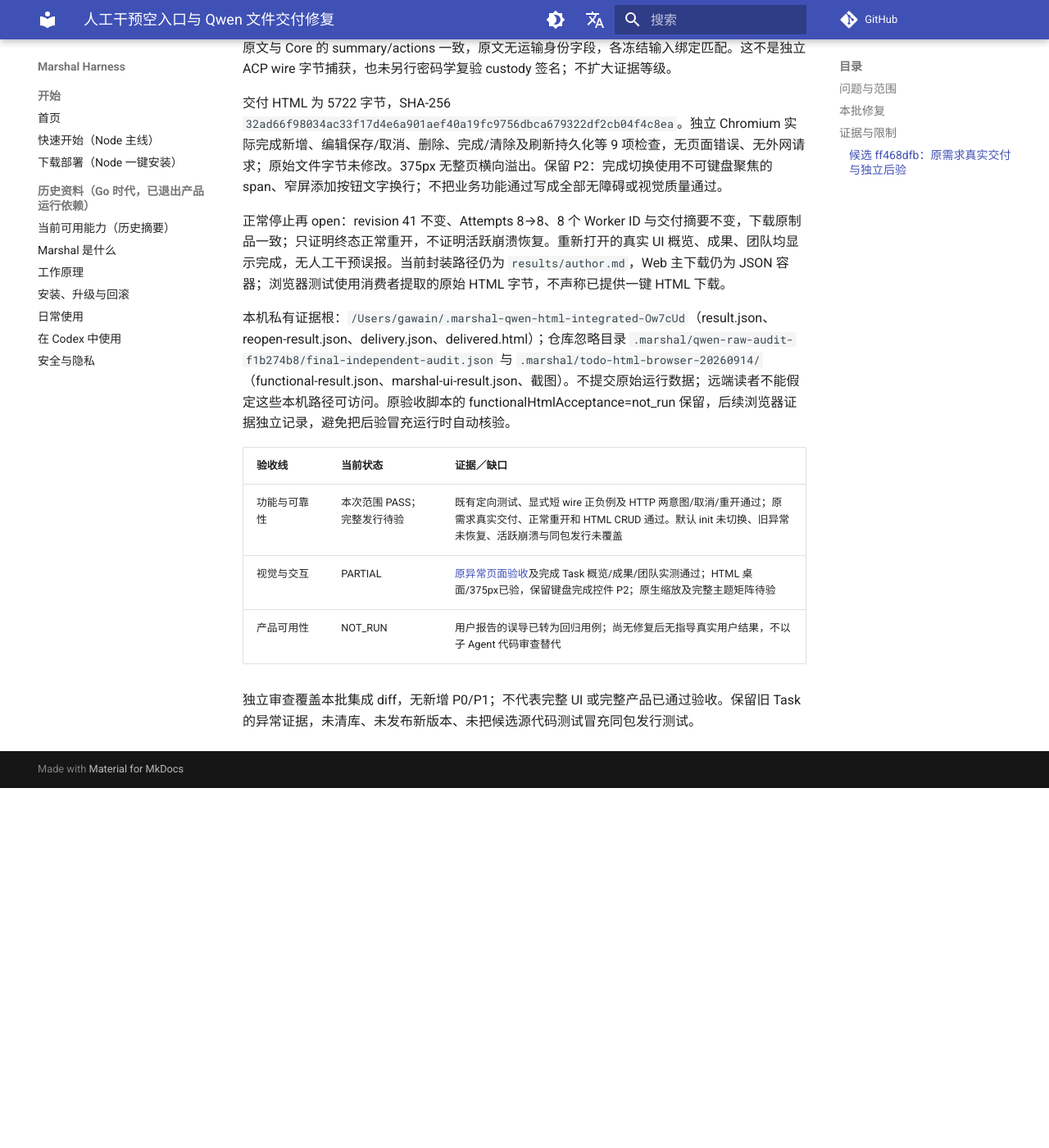
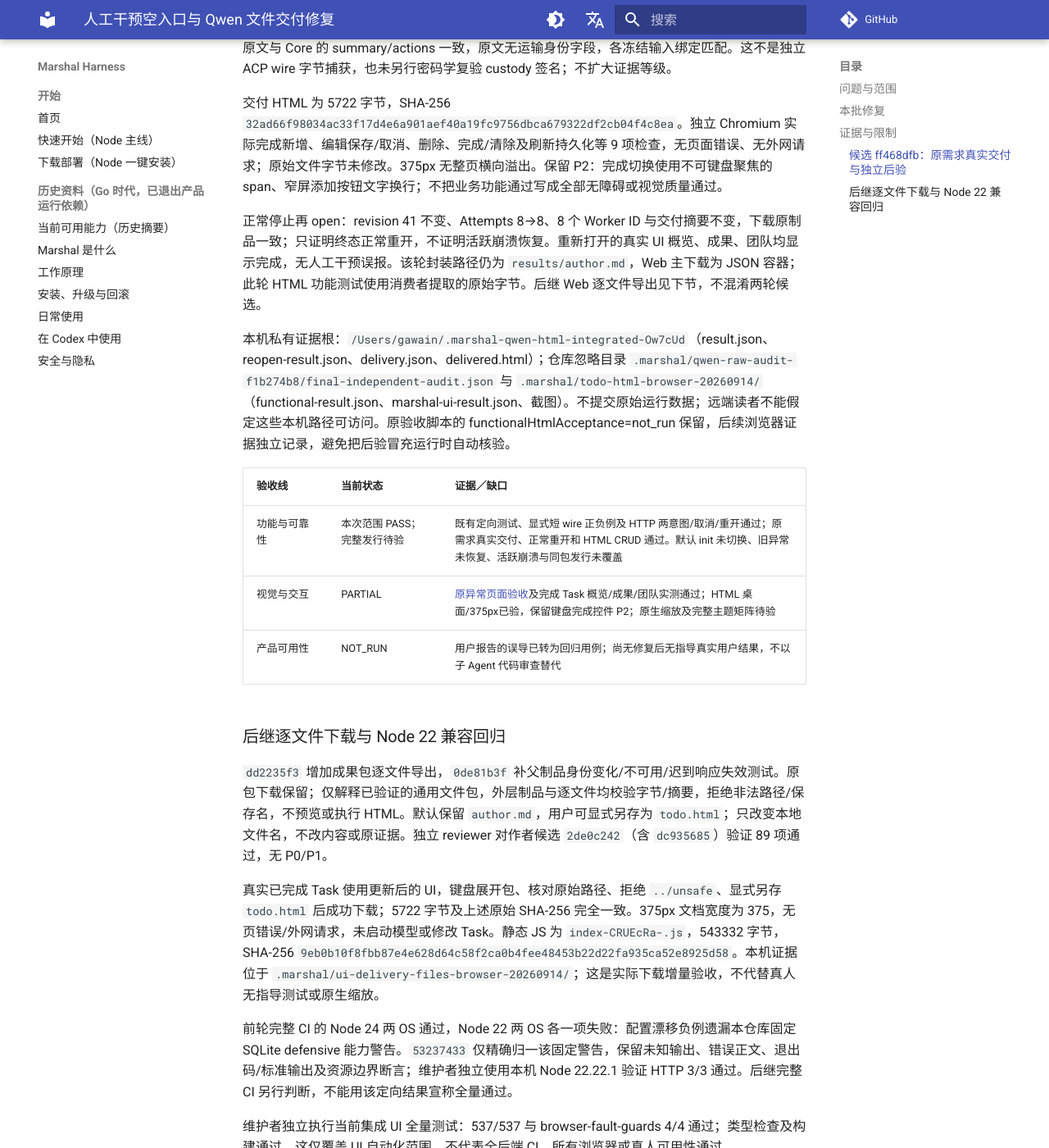
Before and after one commit to chiga0/marshal-harness, an MkDocs documentation site: the page built from docs/ui-1/2026-09-14-intervention-fix.md, in a window 1280 px wide and 1400 px high, scrolled down 1843 px. Shown: the whole window at 82% size. Built offline with MkDocs 1.6.1 and Material for MkDocs 9.7.7, drawn with Linux system fonts in a browser that asks for light colours; comment, search, counter and statistics services are not loaded; before the commit the page ends 2804 px from its top, so only the background shows below that.

Commit message:
docs: record verified browser file export and regression results

```diff
--- a/docs/ui-1/2026-09-14-intervention-fix.md
+++ b/docs/ui-1/2026-09-14-intervention-fix.md
@@ -36,7 +36,7 @@
 
 交付 HTML 为 5722 字节，SHA-256 `32ad66f98034ac33f17d4e6a901aef40a19fc9756dbca679322df2cb04f4c8ea`。独立 Chromium 实际完成新增、编辑保存/取消、删除、完成/清除及刷新持久化等 9 项检查，无页面错误、无外网请求；原始文件字节未修改。375px 无整页横向溢出。保留 P2：完成切换使用不可键盘聚焦的 span、窄屏添加按钮文字换行；不把业务功能通过写成全部无障碍或视觉质量通过。
 
-正常停止再 open：revision 41 不变、Attempts 8→8、8 个 Worker ID 与交付摘要不变，下载原制品一致；只证明终态正常重开，不证明活跃崩溃恢复。重新打开的真实 UI 概览、成果、团队均显示完成，无人工干预误报。当前封装路径仍为 `results/author.md`，Web 主下载仍为 JSON 容器；浏览器测试使用消费者提取的原始 HTML 字节，不声称已提供一键 HTML 下载。
+正常停止再 open：revision 41 不变、Attempts 8→8、8 个 Worker ID 与交付摘要不变，下载原制品一致；只证明终态正常重开，不证明活跃崩溃恢复。重新打开的真实 UI 概览、成果、团队均显示完成，无人工干预误报。该轮封装路径仍为 `results/author.md`，Web 主下载为 JSON 容器；此轮 HTML 功能测试使用消费者提取的原始字节。后继 Web 逐文件导出见下节，不混淆两轮候选。
 
 本机私有证据根：`/Users/gawain/.marshal-qwen-html-integrated-Ow7cUd`（result.json、reopen-result.json、delivery.json、delivered.html）；仓库忽略目录 `.marshal/qwen-raw-audit-f1b274b8/final-independent-audit.json` 与 `.marshal/todo-html-browser-20260914/`（functional-result.json、marshal-ui-result.json、截图）。不提交原始运行数据；远端读者不能假定这些本机路径可访问。原验收脚本的 functionalHtmlAcceptance=not_run 保留，后续浏览器证据独立记录，避免把后验冒充运行时自动核验。
 
@@ -46,4 +46,14 @@
 | 视觉与交互 | PARTIAL | [原异常页面验收](2026-09-14-intervention-browser.md)及完成 Task 概览/成果/团队实测通过；HTML 桌面/375px已验，保留键盘完成控件 P2；原生缩放及完整主题矩阵待验 |
 | 产品可用性 | NOT_RUN | 用户报告的误导已转为回归用例；尚无修复后无指导真实用户结果，不以子 Agent 代码审查替代 |
 
+### 后继逐文件下载与 Node 22 兼容回归
+
+`dd2235f3` 增加成果包逐文件导出，`0de81b3f` 补父制品身份变化/不可用/迟到响应失效测试。原包下载保留；仅解释已验证的通用文件包，外层制品与逐文件均校验字节/摘要，拒绝非法路径/保存名，不预览或执行 HTML。默认保留 `author.md`，用户可显式另存为 `todo.html`；只改变本地文件名，不改内容或原证据。独立 reviewer 对作者候选 `2de0c242`（含 `dc935685`）验证 89 项通过，无 P0/P1。
+
+真实已完成 Task 使用更新后的 UI，键盘展开包、核对原始路径、拒绝 `../unsafe`、显式另存 `todo.html` 后成功下载；5722 字节及上述原始 SHA-256 完全一致。375px 文档宽度为 375，无页错误/外网请求，未启动模型或修改 Task。静态 JS 为 `index-CRUEcRa-.js`，543332 字节，SHA-256 `9eb0b10f8fbb87e4e628d64c58f2ca0b4fee48453b22d22fa935ca52e8925d58`。本机证据位于 `.marshal/ui-delivery-files-browser-20260914/`；这是实际下载增量验收，不代替真人无指导测试或原生缩放。
+
+前轮完整 CI 的 Node 24 两 OS 通过，Node 22 两 OS 各一项失败：配置漂移负例遗漏本仓库固定 SQLite defensive 能力警告。`53237433` 仅精确归一该固定警告，保留未知输出、错误正文、退出码/标准输出及资源边界断言；维护者独立使用本机 Node 22.22.1 验证 HTTP 3/3 通过。后继完整 CI 另行判断，不能用该定向结果宣称全量通过。
+
+维护者独立执行当前集成 UI 全量测试：537/537 与 browser-fault-guards 4/4 通过；类型检查及构建通过。这仅覆盖 UI 自动化范围，不代表全后端 CI、所有浏览器或真人可用性通过。
+
 独立审查覆盖本批集成 diff，无新增 P0/P1；不代表完整 UI 或完整产品已通过验收。保留旧 Task 的异常证据，未清库、未发布新版本、未把候选源代码测试冒充同包发行测试。
```
Also changed, not shown: docs/node-generic-files.md (+1 -1 lines).
